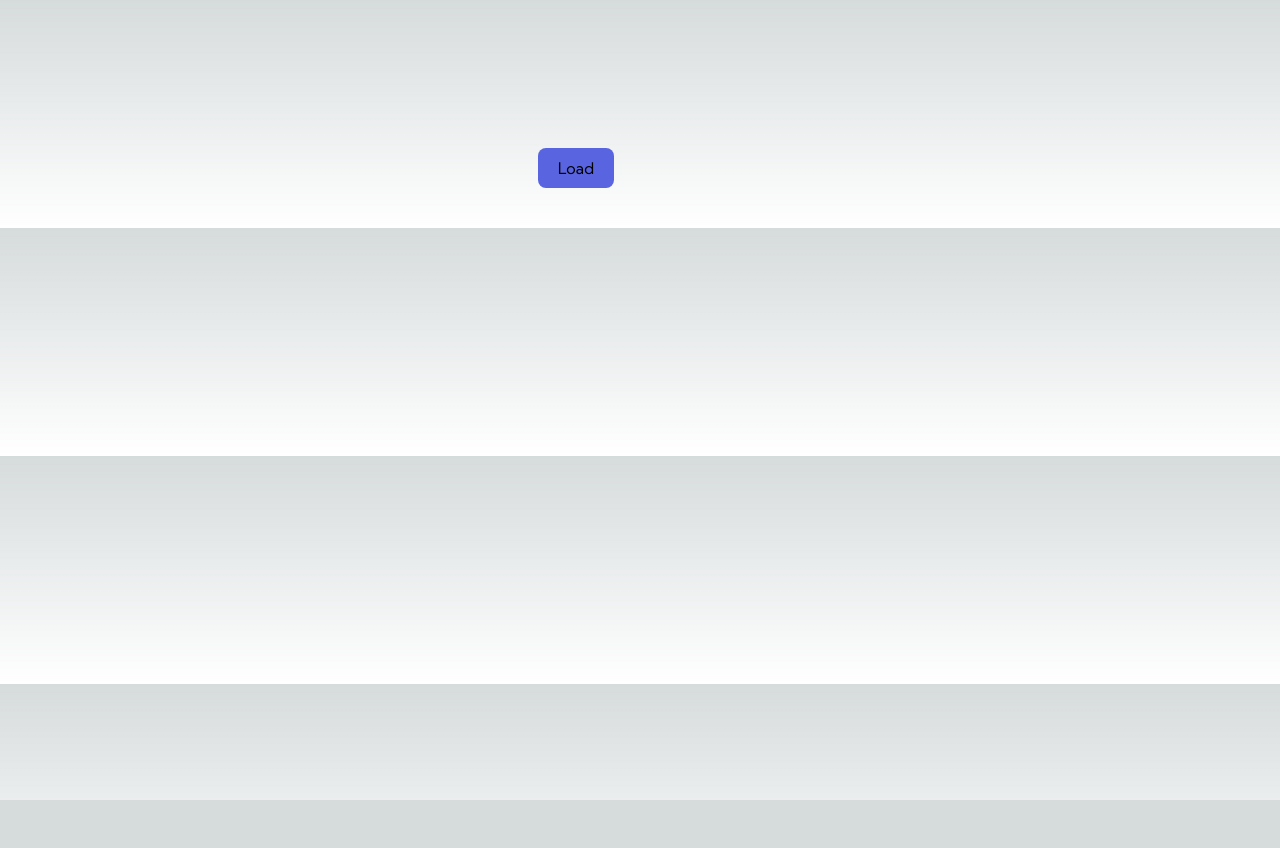
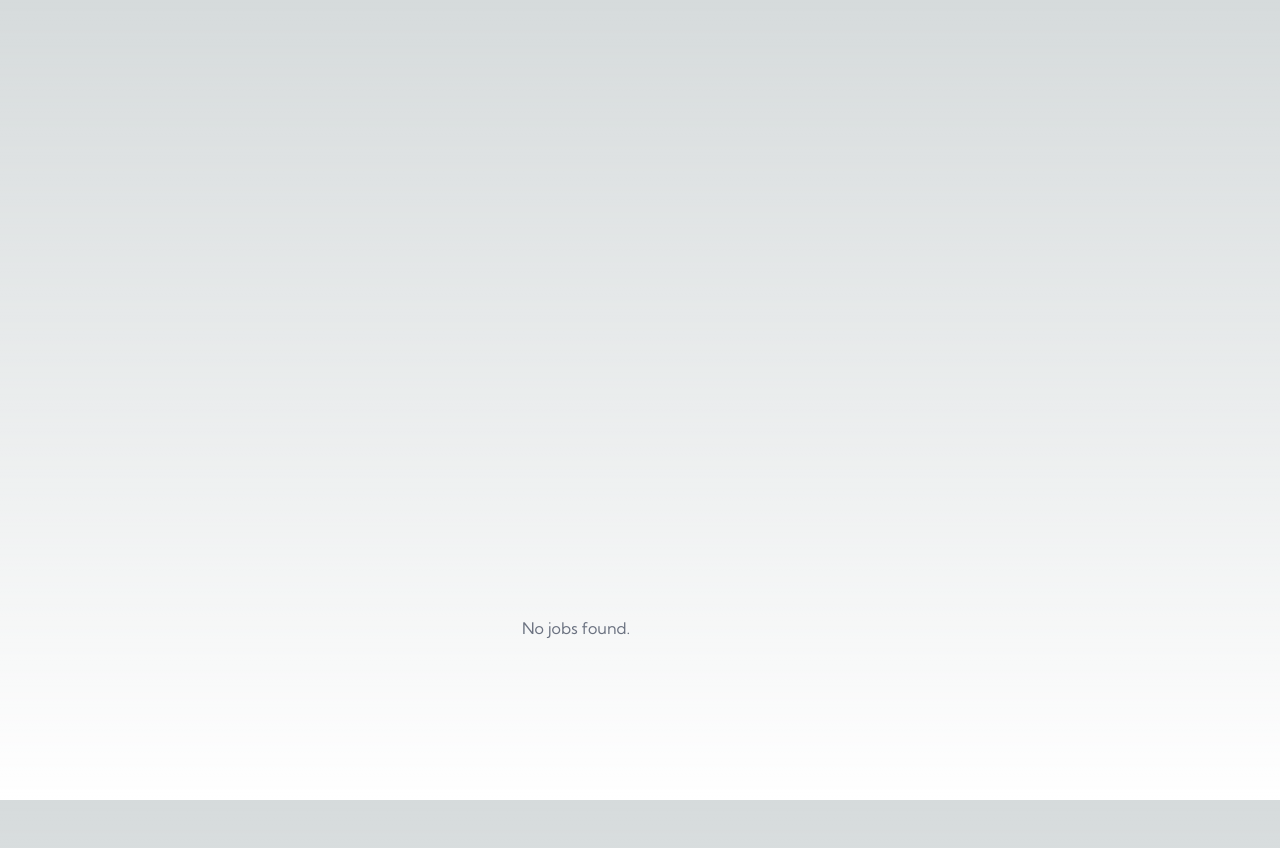
Before and after one commit to dr-robotnic456/job_finder, a Next.js app: page /components/Jobs in a window 1280 px wide. Shown: the top 848 px of the page. Before the commit the page ends 800 px from the top, so only its background shows below. Built offline with nearby package versions, Linux system fonts and the light colour scheme.

Commit message:
first commit

```diff
--- a/src/pages/components/Jobs.js
+++ b/src/pages/components/Jobs.js
@@ -2,7 +2,7 @@ import React from 'react';
 import Filter from './Filter';
 
 const Jobs = ({ showFilter, triggerFilter, result }) => {
-  const isResultEmpty = result && result.length === 0;
+  const isResultEmpty = !result || result.length === 0;
 
   return (
     <div className={`xsm:w-[80%] sm:w-4/5 md:w-[90%] w-[90%] relative ${isResultEmpty ? 'h-screen' : ''}`}>
```
